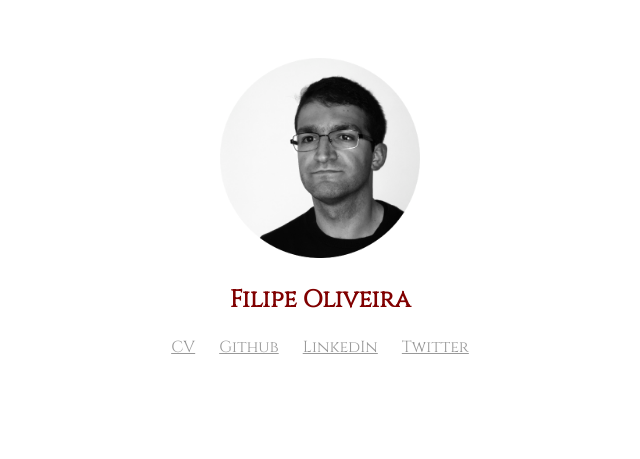
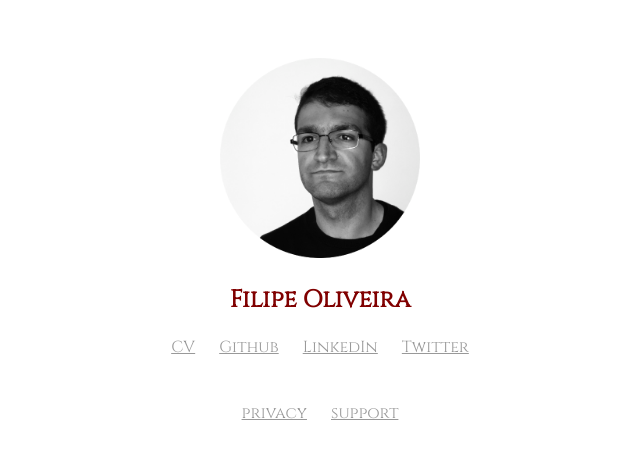
Before and after one commit to frroliveira/frroliveira.github.io, a Jekyll site: the page index.html, which Jekyll copies as it is, in a window 1280 px wide. Shown: the top 459 px of the page, without its empty margins (320-960 px from the left). Built offline with Jekyll 4.4.1, drawn with Linux system fonts in a browser that asks for light colours.

Commit message:
Update index.html

```diff
--- a/index.html
+++ b/index.html
@@ -14,10 +14,15 @@
         <h1>Filipe Oliveira</h1>
       </header>
       <footer>
-        <a href="assets/cv.pdf"><span>CV</span></a>
+        <a href="/assets/cv.pdf"><span>CV</span></a>
         <a href="https://github.com/frroliveira"><span>Github</span></a>
         <a href="https://linkedin.com/in/frroliveira"><span>LinkedIn</span></a>
         <a href="https://twitter.com/frroliveira_"><span>Twitter</span></a>
+      </footer>
+      <br/><br/>
+      <footer>
+        <a href="/en/privacy"><span>privacy</span></a>
+        <a href="/en/support"><span>support</span></a>
       </footer>
     </section>
     <style>
```
